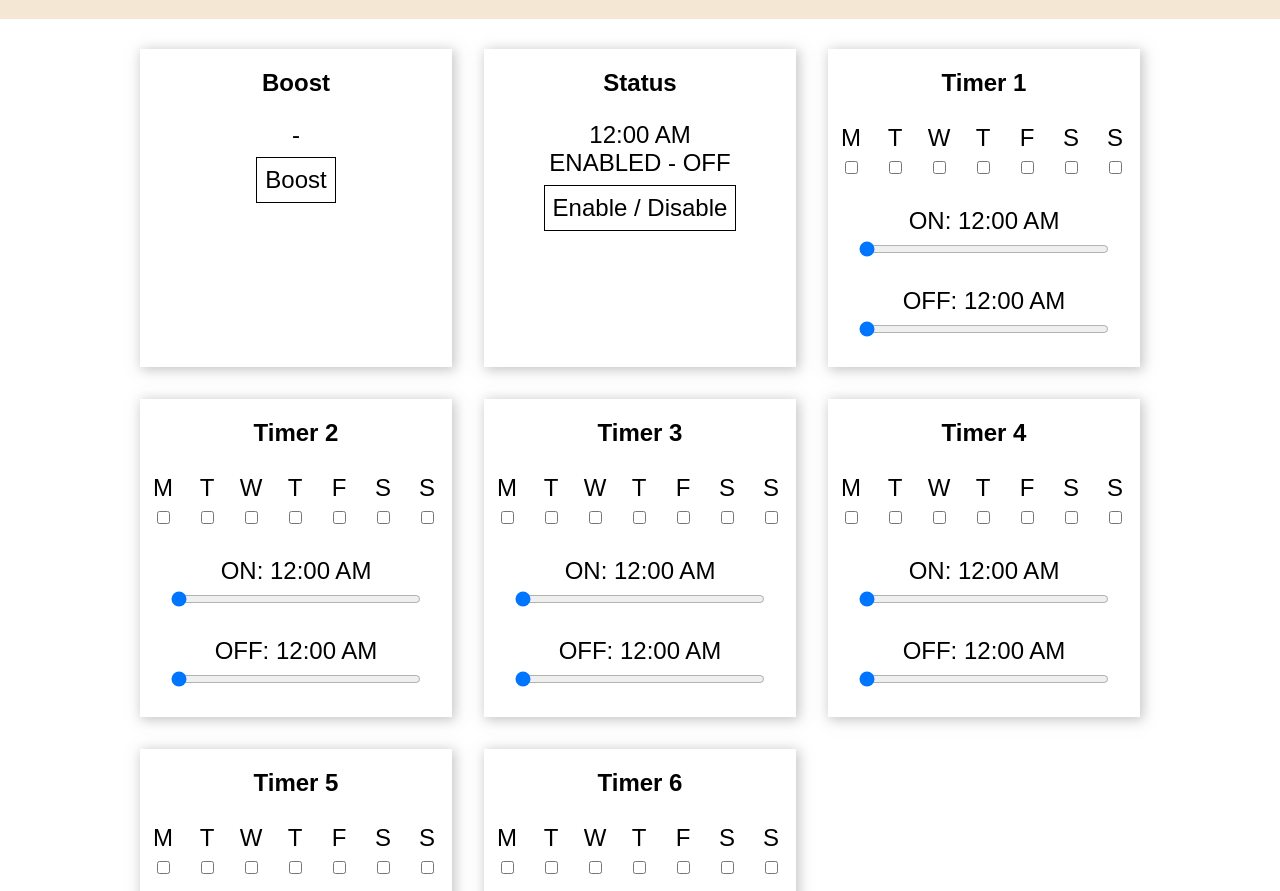
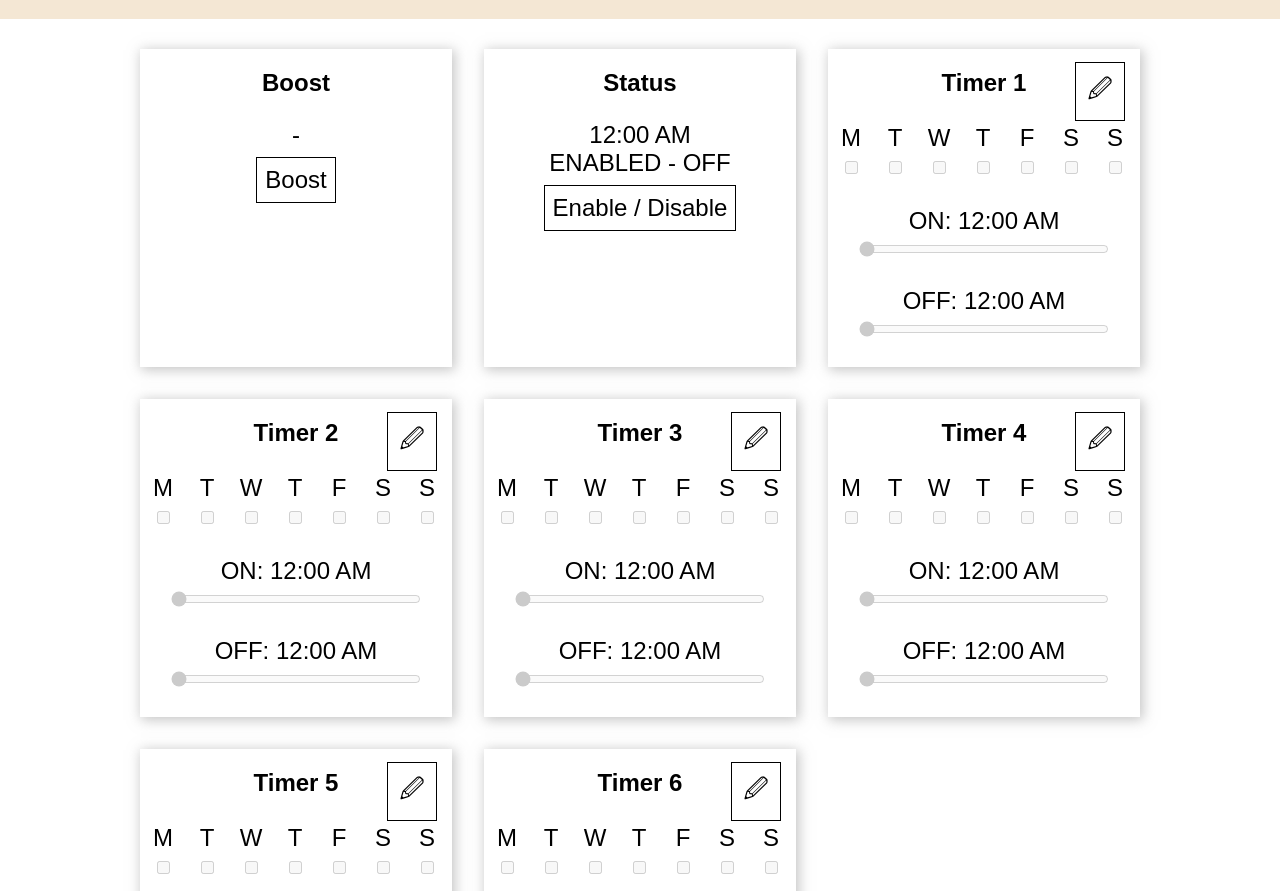
Before and after one commit to electro-dan/PiPicoWHotWaterTimer, a plain HTML site: page index.html in a window 1280 px wide. Shown: the part 61-952 px from the top of the page. Drawn offline with Linux system fonts and the light colour scheme; no server answers.

Commit message:
UI updates

```diff
--- a/heating.js
+++ b/heating.js
@@ -22,6 +22,8 @@ function getStatus() {
                 var timer = 1;
                 for (var i = 0; i < timerArr.length; i++) {
                     timer = i + 1;
+                    // Only set control if it is disabled (not editing)
+                    if (document.getElementById("t" + timer + "Day1").disabled) {
                         // Days
                         checkTimerDayBoxes(timer, timerArr[i][0]);
                         // On time
@@ -30,6 +32,7 @@ function getStatus() {
                         // Off time
                         document.getElementById("t" + timer + "Off").innerHTML = formatTime(timerArr[i][2]);
                         document.getElementById("t" + timer + "OffInput").value = timerArr[i][2];
+                    }
                 }
             }
             if (json_response.boost_timer_countdown != "0") {
@@ -112,38 +115,6 @@ function triggerBoost() {
     endChange();
 }
 
-// This function is used when the control is released - the result is saved
-function setDay(timer, day) {
-    startChange();
-
-    // Toggle a day for the given timer
-    const jsonData = {
-        "action": "set_timer_days",
-        "timer_number": timer,
-        "day": day
-    };
-    // Post back to the python service
-    const xhttp = new XMLHttpRequest();
-    xhttp.onload = function() {
-        var json_response = JSON.parse(this.responseText);
-        console.log(json_response);
-
-        if (json_response.status == "OK") {
-            // set the checkboxes
-            newTimerDays = json_response.new_timer_days
-            // Check the boxes based on the new set timer days
-            checkTimerDayBoxes(timer, newTimerDays);
-        } else {
-            alert("Error setting on/off time");
-        }
-    }
-    xhttp.open("POST", "/api", true);
-    xhttp.setRequestHeader("Content-Type", "application/json;charset=UTF-8");
-    xhttp.send(JSON.stringify(jsonData));
-
-    endChange();
-}
-
 function checkTimerDayBoxes(timer, newTimerDays) {
     // Based on the binary days setting, check or uncheck each day checkbox
     bMask = 1; // Mask starts at 1, and is then left shifted in the loop
@@ -156,35 +127,6 @@ function checkTimerDayBoxes(timer, newTimerDays) {
     }
 }
 
-function setTime(timer, onOrOff) {
-    startChange();
-
-    // Set an on or off time HH:MM based on the slider control for the relevant timer
-    const jsonData = {
-        "action": "set_timer",
-        "timer_number": timer,
-        "on_or_off": onOrOff,
-        "new_time": document.getElementById("t" + timer + onOrOff + "Input").value
-    };
-    // Post back to the python service
-    const xhttp = new XMLHttpRequest();
-    xhttp.onload = function() {
-        var json_response = JSON.parse(this.responseText);
-        console.log(json_response);
-
-        if (json_response.status == "OK") {
-            // reset led indicator to none
-            document.getElementById("t" + timer + onOrOff).innerHTML = formatTime(json_response.time_set);
-        } else {
-            alert("Error setting on/off time");
-        }
-    }
-    xhttp.open("POST", "/api", true);
-    xhttp.setRequestHeader("Content-Type", "application/json;charset=UTF-8");
-    xhttp.send(JSON.stringify(jsonData));
-
-    endChange();
-}
 
 // This function is used when the control slider is dragged
 function moveTime(timer, onOrOff) {
@@ -209,6 +151,88 @@ function formatCountdown(countdownIn) {
     return String(Math.floor(countdownIn / 60)).padStart(2, "0") + ":" + String(countdownIn % 60).padStart(2, "0");
 }
 
+function editTimer(timer) {
+    // Check state of a control
+    if (document.getElementById("t" + timer + "Day1").disabled) {
+        // Enable controls
+        toggleControlsDisabled(timer, false);
+        // Show cancel button
+        document.getElementById("btnC" + timer).style.display="block";
+        // Change to save icon
+        document.getElementById("btnT" + timer).innerHTML = "&#x1F4BE;";
+    } else {
+        startChange();
+
+        var newDays = 0;
+        var daysTest = 1;
+        // Loop from 1 to 7 - 1 = Monday
+        for (var i = 1; i < 8; i++) {
+            // If the day is checked, add on the test byte
+            if (document.getElementById("t" + timer + "Day" + i).checked)
+                newDays += daysTest;
+            daysTest <<= 1; // Shift bit left in the test byte
+        }
+
+        // Apply the changes
+        const jsonData = {
+            "action": "set_timer",
+            "timer_number": timer,
+            "new_days": newDays,
+            "new_on_time": document.getElementById("t" + timer + "OnInput").value,
+            "new_off_time": document.getElementById("t" + timer + "OffInput").value
+        };
+        // Post back to the python service
+        const xhttp = new XMLHttpRequest();
+        xhttp.onload = function() {
+            var json_response = JSON.parse(this.responseText);
+            console.log(json_response);
+
+            if (json_response.status == "OK") {
+                // set the checkboxes
+                newTimerDays = json_response.new_timer_days
+                // Check the boxes based on the new set timer days
+                //checkTimerDayBoxes(timer, newTimerDays);
+            } else {
+                alert("Error setting timer - " + json_response.message);
+            }
+        }
+        xhttp.open("POST", "/api", true);
+        xhttp.setRequestHeader("Content-Type", "application/json;charset=UTF-8");
+        xhttp.send(JSON.stringify(jsonData));
+
+        // Disable controls
+        toggleControlsDisabled(timer, true);
+        // Change to edit icon
+        document.getElementById("btnT" + timer).innerHTML = "&#x1F589;";
+        // Hide cancel button
+        document.getElementById("btnC" + timer).style.display="none";
+        endChange();
+    }
+}
+
+function cancelTimer(timer) {
+    // Disable controls
+    toggleControlsDisabled(timer, true);
+    // Change to edit icon
+    document.getElementById("btnT" + timer).innerHTML = "&#x1F589;";
+    // Hide cancel button
+    document.getElementById("btnC" + timer).style.display="none";
+    // Get original status
+    getStatus();
+}
+
+function toggleControlsDisabled(timer, isDisabled) {
+    // Loop from 1 to 7 - 1 = Monday
+    for (var i = 1; i < 8; i++) {
+        // If the bit in newTimerDays is the same bit set in bMask, then check the box
+        document.getElementById("t" + timer + "Day" + i).disabled = isDisabled;
+    }
+    // On time
+    document.getElementById("t" + timer + "OffInput").disabled = isDisabled;
+    // On time
+    document.getElementById("t" + timer + "OnInput").disabled = isDisabled;
+}
+
 // Read status when page is focused
 window.onfocus = function() {
     getStatus();
--- a/index.html
+++ b/index.html
@@ -35,6 +35,7 @@
     .card {
       background-color: white;
       box-shadow: 2px 2px 12px 1px rgba(140,140,140,.5);
+      position: relative;
     }
     @media (prefers-color-scheme: dark) {
       .card {
@@ -63,6 +64,19 @@
         font-size: 1.5rem;
         padding: 0.5rem;
         margin-top: 0.5rem;
+    }
+    .smallbtn {
+      position: absolute;
+      right: 15px;
+      top: 5px;
+      width: 50px;
+    }
+    .cancel {
+      position: absolute;
+      left: 15px;
+      top: 5px;
+      width: 50px;
+      display: none;
     }
     input[type=range] {
       width: 250px;
@@ -126,31 +140,32 @@
         </div>
         <div class="card">
           <h2>
-            Timer 1
+            Timer 1 <button id="btnT1" class="smallbtn" onclick="editTimer(1)">&#x1F589;</button>
+            <button id="btnC1" class="cancel" onclick="cancelTimer(1)">&#x27F2;</button>
           </h2>
           <p>
             <table>
               <tr>
                 <td class="tday">
-                  <label>M<br><input id="t1Day1" oninput="setDay(1,1)" type="checkbox" value="0"></label>
+                  <label>M<br><input id="t1Day1" type="checkbox" value="0" disabled></label>
                 </td>
                 <td class="tday">
-                  <label>T<br><input id="t1Day2" oninput="setDay(1,2)" type="checkbox" value="0"></label>
+                  <label>T<br><input id="t1Day2" type="checkbox" value="0" disabled></label>
                 </td>
                 <td class="tday">
-                  <label>W<br><input id="t1Day3" oninput="setDay(1,3)" type="checkbox" value="0"></label>
+                  <label>W<br><input id="t1Day3" type="checkbox" value="0" disabled></label>
                 </td>
                 <td class="tday">
-                  <label>T<br><input id="t1Day4" oninput="setDay(1,4)" type="checkbox" value="0"></label>
+                  <label>T<br><input id="t1Day4" type="checkbox" value="0" disabled></label>
                 </td>
                 <td class="tday">
-                  <label>F<br><input id="t1Day5" oninput="setDay(1,5)" type="checkbox" value="0"></label>
+                  <label>F<br><input id="t1Day5" type="checkbox" value="0" disabled></label>
                 </td>
                 <td class="tday">
-                  <label>S<br><input id="t1Day6" oninput="setDay(1,6)" type="checkbox" value="0"></label>
+                  <label>S<br><input id="t1Day6" type="checkbox" value="0" disabled></label>
                 </td>
                 <td class="tday">
-                  <label>S<br><input id="t1Day7" oninput="setDay(1,7)" type="checkbox" value="0"></label>
+                  <label>S<br><input id="t1Day7" type="checkbox" value="0" disabled></label>
                 </td>
               </tr>
             </table>
@@ -158,41 +173,42 @@
           <p>
             ON: <span id="t1On">12:00 AM</span>
             <br>
-            <input id="t1OnInput" onchange="setTime(1, 'On')" oninput="moveTime(1, 'On')" type="range" min="0" max="1410" step="15" value="0">
+            <input id="t1OnInput" oninput="moveTime(1, 'On')" type="range" min="0" max="1410" step="15" value="0" disabled>
           </p>
           <p>
             OFF: <span id="t1Off">12:00 AM</span>
             <br>
-            <input id="t1OffInput" onchange="setTime(1, 'Off')" oninput="moveTime(1, 'Off')" type="range" min="0" max="1410" step="15" value="0">
+            <input id="t1OffInput" oninput="moveTime(1, 'Off')" type="range" min="0" max="1410" step="15" value="0" disabled>
           </p>
         </div>
         <div class="card">
           <h2>
-            Timer 2
+            Timer 2 <button id="btnT2" class="smallbtn" onclick="editTimer(2)">&#x1F589;</button>
+            <button id="btnC1" class="cancel" onclick="cancelTimer(2)">&#x27F2;</button>
           </h2>
           <p>
             <table>
               <tr>
                 <td class="tday">
-                  <label>M<br><input id="t2Day1" oninput="setDay(2,1)" type="checkbox" value="0"></label>
+                  <label>M<br><input id="t2Day1" type="checkbox" value="0" disabled></label>
                 </td>
                 <td class="tday">
-                  <label>T<br><input id="t2Day2" oninput="setDay(2,2)" type="checkbox" value="0"></label>
+                  <label>T<br><input id="t2Day2" type="checkbox" value="0" disabled></label>
                 </td>
                 <td class="tday">
-                  <label>W<br><input id="t2Day3" oninput="setDay(2,3)" type="checkbox" value="0"></label>
+                  <label>W<br><input id="t2Day3" type="checkbox" value="0" disabled></label>
                 </td>
                 <td class="tday">
-                  <label>T<br><input id="t2Day4" oninput="setDay(2,4)" type="checkbox" value="0"></label>
+                  <label>T<br><input id="t2Day4" type="checkbox" value="0" disabled></label>
                 </td>
                 <td class="tday">
-                  <label>F<br><input id="t2Day5" oninput="setDay(2,5)" type="checkbox" value="0"></label>
+                  <label>F<br><input id="t2Day5" type="checkbox" value="0" disabled></label>
                 </td>
                 <td class="tday">
-                  <label>S<br><input id="t2Day6" oninput="setDay(2,6)" type="checkbox" value="0"></label>
+                  <label>S<br><input id="t2Day6" type="checkbox" value="0" disabled></label>
                 </td>
                 <td class="tday">
-                  <label>S<br><input id="t2Day7" oninput="setDay(2,7)" type="checkbox" value="0"></label>
+                  <label>S<br><input id="t2Day7" type="checkbox" value="0" disabled></label>
                 </td>
               </tr>
             </table>
@@ -200,41 +216,42 @@
           <p>
             ON: <span id="t2On">12:00 AM</span>
             <br>
-            <input id="t2OnInput" onchange="setTime(2, 'On')" oninput="moveTime(2, 'On')" type="range" min="0" max="1410" step="15" value="0">
+            <input id="t2OnInput" oninput="moveTime(2, 'On')" type="range" min="0" max="1410" step="15" value="0" disabled>
           </p>
           <p>
             OFF: <span id="t2Off">12:00 AM</span>
             <br>
-            <input id="t2OffInput" onchange="setTime(2, 'Off')" oninput="moveTime(2, 'Off')" type="range" min="0" max="1410" step="15" value="0">
+            <input id="t2OffInput" oninput="moveTime(2, 'Off')" type="range" min="0" max="1410" step="15" value="0" disabled>
           </p>
         </div>
         <div class="card">
           <h2>
-            Timer 3
+            Timer 3 <button id="btnT13" class="smallbtn" onclick="editTimer(3)">&#x1F589;</button>
+            <button id="btnC1" class="cancel" onclick="cancelTimer(3)">&#x27F2;</button>
           </h2>
           <p>
             <table>
               <tr>
                 <td class="tday">
-                  <label>M<br><input id="t3Day1" oninput="setDay(3,1)" type="checkbox" value="0"></label>
+                  <label>M<br><input id="t3Day1" type="checkbox" value="0" disabled></label>
                 </td>
                 <td class="tday">
-                  <label>T<br><input id="t3Day2" oninput="setDay(3,2)" type="checkbox" value="0"></label>
+                  <label>T<br><input id="t3Day2" type="checkbox" value="0" disabled></label>
                 </td>
                 <td class="tday">
-                  <label>W<br><input id="t3Day3" oninput="setDay(3,3)" type="checkbox" value="0"></label>
+                  <label>W<br><input id="t3Day3" type="checkbox" value="0" disabled></label>
                 </td>
                 <td class="tday">
-                  <label>T<br><input id="t3Day4" oninput="setDay(3,4)" type="checkbox" value="0"></label>
+                  <label>T<br><input id="t3Day4" type="checkbox" value="0" disabled></label>
                 </td>
                 <td class="tday">
-                  <label>F<br><input id="t3Day5" oninput="setDay(3,5)" type="checkbox" value="0"></label>
+                  <label>F<br><input id="t3Day5" type="checkbox" value="0" disabled></label>
                 </td>
                 <td class="tday">
-                  <label>S<br><input id="t3Day6" oninput="setDay(3,6)" type="checkbox" value="0"></label>
+                  <label>S<br><input id="t3Day6" type="checkbox" value="0" disabled></label>
                 </td>
                 <td class="tday">
-                  <label>S<br><input id="t3Day7" oninput="setDay(3,7)" type="checkbox" value="0"></label>
+                  <label>S<br><input id="t3Day7" type="checkbox" value="0" disabled></label>
                 </td>
               </tr>
             </table>
@@ -242,41 +259,42 @@
           <p>
             ON: <span id="t3On">12:00 AM</span>
             <br>
-            <input id="t3OnInput" onchange="setTime(3, 'On')" oninput="moveTime(3, 'On')" type="range" min="0" max="1410" step="15" value="0">
+            <input id="t3OnInput" oninput="moveTime(3, 'On')" type="range" min="0" max="1410" step="15" value="0" disabled>
           </p>
           <p>
             OFF: <span id="t3Off">12:00 AM</span>
             <br>
-            <input id="t3OffInput" onchange="setTime(3, 'Off')" oninput="moveTime(3, 'Off')" type="range" min="0" max="1410" step="15" value="0">
+            <input id="t3OffInput" oninput="moveTime(3, 'Off')" type="range" min="0" max="1410" step="15" value="0" disabled>
           </p>
         </div>
         <div class="card">
           <h2>
-            Timer 4
+            Timer 4 <button id="btnT4" class="smallbtn" onclick="editTimer(4)">&#x1F589;</button>
+            <button id="btnC1" class="cancel" onclick="cancelTimer(4)">&#x27F2;</button>
           </h2>
           <p>
             <table>
               <tr>
                 <td class="tday">
-                  <label>M<br><input id="t4Day1" oninput="setDay(4,1)" type="checkbox" value="0"></label>
+                  <label>M<br><input id="t4Day1" type="checkbox" value="0" disabled></label>
                 </td>
                 <td class="tday">
-                  <label>T<br><input id="t4Day2" oninput="setDay(4,2)" type="checkbox" value="0"></label>
+                  <label>T<br><input id="t4Day2" type="checkbox" value="0" disabled></label>
                 </td>
                 <td class="tday">
-                  <label>W<br><input id="t4Day3" oninput="setDay(4,3)" type="checkbox" value="0"></label>
+                  <label>W<br><input id="t4Day3" type="checkbox" value="0" disabled></label>
                 </td>
                 <td class="tday">
-                  <label>T<br><input id="t4Day4" oninput="setDay(4,4)" type="checkbox" value="0"></label>
+                  <label>T<br><input id="t4Day4" type="checkbox" value="0" disabled></label>
                 </td>
                 <td class="tday">
-                  <label>F<br><input id="t4Day5" oninput="setDay(4,5)" type="checkbox" value="0"></label>
+                  <label>F<br><input id="t4Day5" type="checkbox" value="0" disabled></label>
                 </td>
                 <td class="tday">
-                  <label>S<br><input id="t4Day6" oninput="setDay(4,6)" type="checkbox" value="0"></label>
+                  <label>S<br><input id="t4Day6" type="checkbox" value="0" disabled></label>
                 </td>
                 <td class="tday">
-                  <label>S<br><input id="t4Day7" oninput="setDay(4,7)" type="checkbox" value="0"></label>
+                  <label>S<br><input id="t4Day7" type="checkbox" value="0" disabled></label>
                 </td>
               </tr>
             </table>
@@ -284,41 +302,42 @@
           <p>
             ON: <span id="t4On">12:00 AM</span>
             <br>
-            <input id="t4OnInput" onchange="setTime(4, 'On')" oninput="moveTime(4, 'On')" type="range" min="0" max="1410" step="15" value="0">
+            <input id="t4OnInput" oninput="moveTime(4, 'On')" type="range" min="0" max="1410" step="15" value="0" disabled>
           </p>
           <p>
             OFF: <span id="t4Off">12:00 AM</span>
             <br>
-            <input id="t4OffInput" onchange="setTime(4, 'Off')" oninput="moveTime(4, 'Off')" type="range" min="0" max="1410" step="15" value="0">
+            <input id="t4OffInput" oninput="moveTime(4, 'Off')" type="range" min="0" max="1410" step="15" value="0" disabled>
           </p>
         </div>
         <div class="card">
           <h2>
-            Timer 5
+            Timer 5 <button id="btnT5" class="smallbtn" onclick="editTimer(5)">&#x1F589;</button>
+            <button id="btnC1" class="cancel" onclick="cancelTimer(5)">&#x27F2;</button>
           </h2>
           <p>
             <table>
               <tr>
                 <td class="tday">
-                  <label>M<br><input id="t5Day1" oninput="setDay(5,1)" type="checkbox" value="0"></label>
+                  <label>M<br><input id="t5Day1" type="checkbox" value="0" disabled></label>
                 </td>
                 <td class="tday">
-                  <label>T<br><input id="t5Day2" oninput="setDay(5,2)" type="checkbox" value="0"></label>
+                  <label>T<br><input id="t5Day2" type="checkbox" value="0" disabled></label>
                 </td>
                 <td class="tday">
-                  <label>W<br><input id="t5Day3" oninput="setDay(5,3)" type="checkbox" value="0"></label>
+                  <label>W<br><input id="t5Day3" type="checkbox" value="0" disabled></label>
                 </td>
                 <td class="tday">
-                  <label>T<br><input id="t5Day4" oninput="setDay(5,4)" type="checkbox" value="0"></label>
+                  <label>T<br><input id="t5Day4" type="checkbox" value="0" disabled></label>
                 </td>
                 <td class="tday">
-                  <label>F<br><input id="t5Day5" oninput="setDay(5,5)" type="checkbox" value="0"></label>
+                  <label>F<br><input id="t5Day5" type="checkbox" value="0" disabled></label>
                 </td>
                 <td class="tday">
-                  <label>S<br><input id="t5Day6" oninput="setDay(5,6)" type="checkbox" value="0"></label>
+                  <label>S<br><input id="t5Day6" type="checkbox" value="0" disabled></label>
                 </td>
                 <td class="tday">
-                  <label>S<br><input id="t5Day7" oninput="setDay(5,7)" type="checkbox" value="0"></label>
+                  <label>S<br><input id="t5Day7" type="checkbox" value="0" disabled></label>
                 </td>
               </tr>
             </table>
@@ -326,41 +345,42 @@
           <p>
             ON: <span id="t5On">12:00 AM</span>
             <br>
-            <input id="t5OnInput" onchange="setTime(5, 'On')" oninput="moveTime(5, 'On')" type="range" min="0" max="1410" step="15" value="0">
+            <input id="t5OnInput" oninput="moveTime(5, 'On')" type="range" min="0" max="1410" step="15" value="0" disabled>
           </p>
           <p>
             OFF: <span id="t5Off">12:00 AM</span>
             <br>
-            <input id="t5OffInput" onchange="setTime(5, 'Off')" oninput="moveTime(5, 'Off')" type="range" min="0" max="1410" step="15" value="0">
+            <input id="t5OffInput" oninput="moveTime(5, 'Off')" type="range" min="0" max="1410" step="15" value="0" disabled>
           </p>
         </div>
         <div class="card">
           <h2>
-            Timer 6
+            Timer 6 <button id="btnT6" class="smallbtn" onclick="editTimer(6)">&#x1F589;</button>
+            <button id="btnC1" class="cancel" onclick="cancelTimer(6)">&#x27F2;</button>
           </h2>
           <p>
             <table>
               <tr>
                 <td class="tday">
-                  <label>M<br><input id="t6Day1" oninput="setDay(6,1)" type="checkbox" value="0"></label>
+                  <label>M<br><input id="t6Day1" type="checkbox" value="0" disabled></label>
                 </td>
                 <td class="tday">
-                  <label>T<br><input id="t6Day2" oninput="setDay(6,2)" type="checkbox" value="0"></label>
+                  <label>T<br><input id="t6Day2" type="checkbox" value="0" disabled></label>
                 </td>
                 <td class="tday">
-                  <label>W<br><input id="t6Day3" oninput="setDay(6,3)" type="checkbox" value="0"></label>
+                  <label>W<br><input id="t6Day3" type="checkbox" value="0" disabled></label>
                 </td>
                 <td class="tday">
-                  <label>T<br><input id="t6Day4" oninput="setDay(6,4)" type="checkbox" value="0"></label>
+                  <label>T<br><input id="t6Day4" type="checkbox" value="0" disabled></label>
                 </td>
                 <td class="tday">
-                  <label>F<br><input id="t6Day5" oninput="setDay(6,5)" type="checkbox" value="0"></label>
+                  <label>F<br><input id="t6Day5" type="checkbox" value="0" disabled></label>
                 </td>
                 <td class="tday">
-                  <label>S<br><input id="t6Day6" oninput="setDay(6,6)" type="checkbox" value="0"></label>
+                  <label>S<br><input id="t6Day6" type="checkbox" value="0" disabled></label>
                 </td>
                 <td class="tday">
-                  <label>S<br><input id="t6Day7" oninput="setDay(6,7)" type="checkbox" value="0"></label>
+                  <label>S<br><input id="t6Day7" type="checkbox" value="0" disabled></label>
                 </td>
               </tr>
             </table>
@@ -368,12 +388,12 @@
           <p>
             ON: <span id="t6On">12:00 AM</span>
             <br>
-            <input id="t6OnInput" onchange="setTime(6, 'On')" oninput="moveTime(6, 'On')" type="range" min="0" max="1410" step="15" value="0">
+            <input id="t6OnInput" oninput="moveTime(6, 'On')" type="range" min="0" max="1410" step="15" value="0" disabled>
           </p>
           <p>
             OFF: <span id="t6Off">12:00 AM</span>
             <br>
-            <input id="t6OffInput" onchange="setTime(6, 'Off')" oninput="moveTime(6, 'Off')" type="range" min="0" max="1410" step="15" value="0">
+            <input id="t6OffInput" oninput="moveTime(6, 'Off')" type="range" min="0" max="1410" step="15" value="0" disabled>
           </p>
         </div>
       </div>
```
Also changed, not shown: 1 other file. Lines whose indentation alone changed are shown as unchanged.
